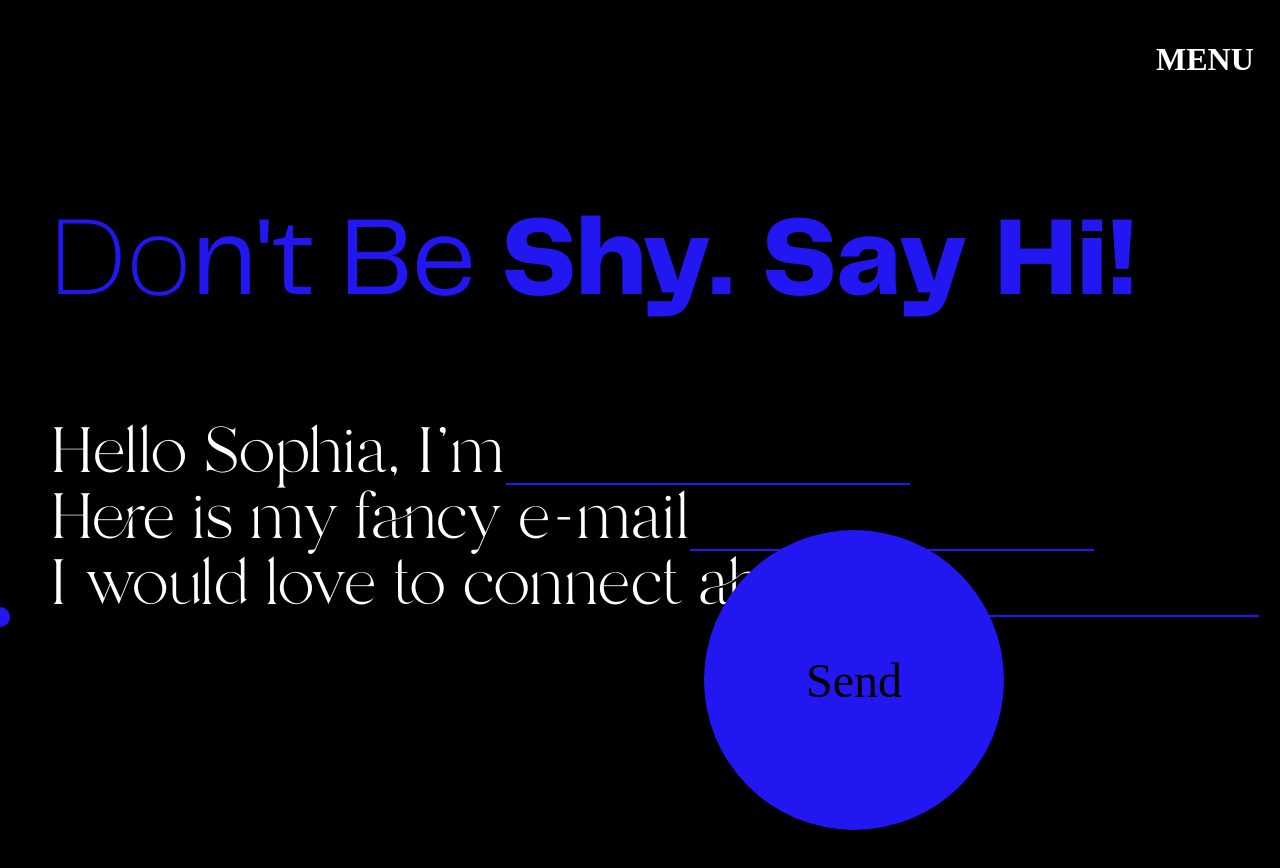
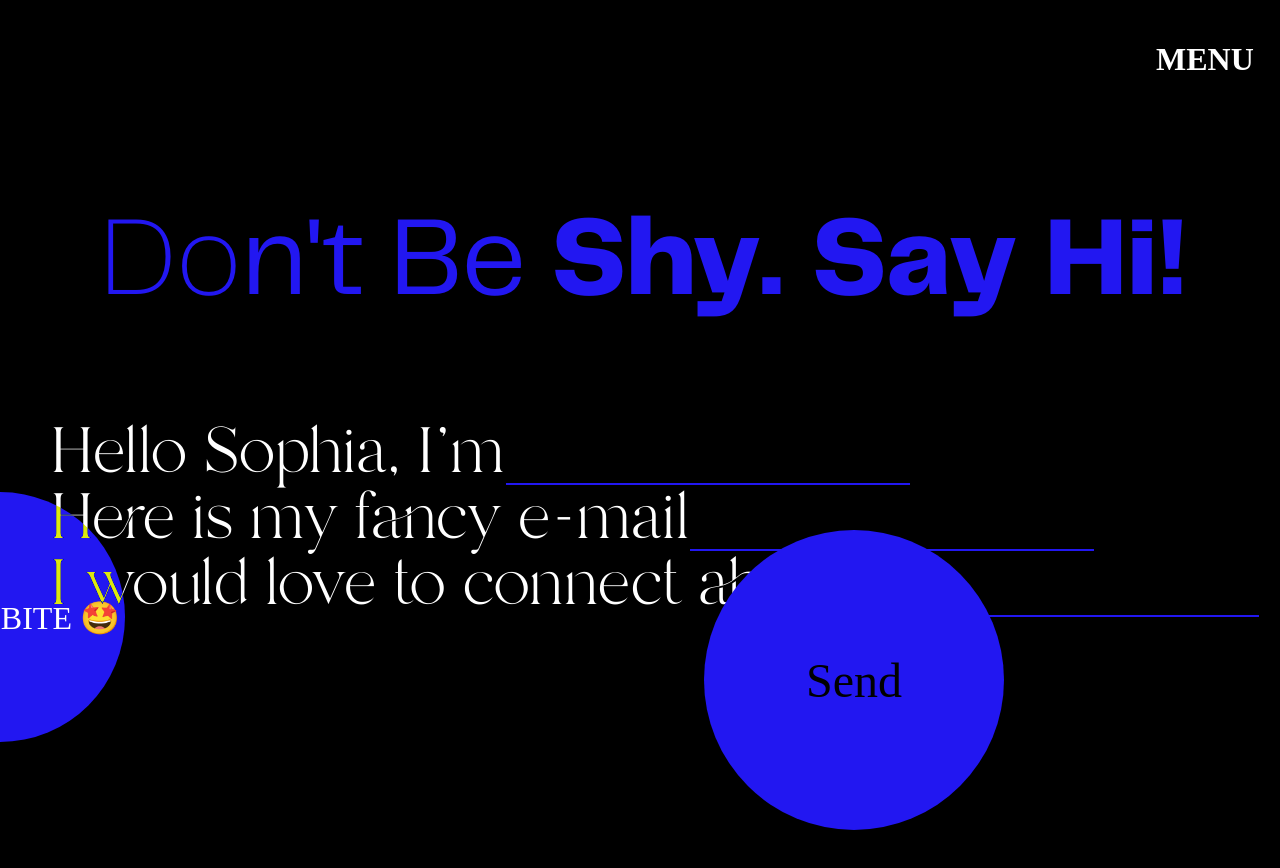
Before and after one commit to sophlanz/portfolio, a Next.js app: page /contact in a window 1280 px wide. Shown: the top 868 px of the page. After the commit the page ends 830 px from the top, so only its background shows below. Built offline with nearby package versions, Linux system fonts and the light colour scheme; a web font is replaced by a local one.

Commit message:
fixed contact page cursor, changed padding

```diff
--- a/src/styles/sections/contact.scss
+++ b/src/styles/sections/contact.scss
@@ -66,8 +66,8 @@
     padding-top:50px;
 }
 .contactGreeting {
-    margin-top:200px;
-    margin-left:50px;
+    padding-top: 200px;
+    padding-left:100px;
 
 }
 .contactGreeting:hover  ~  .cursorCircle {
```
